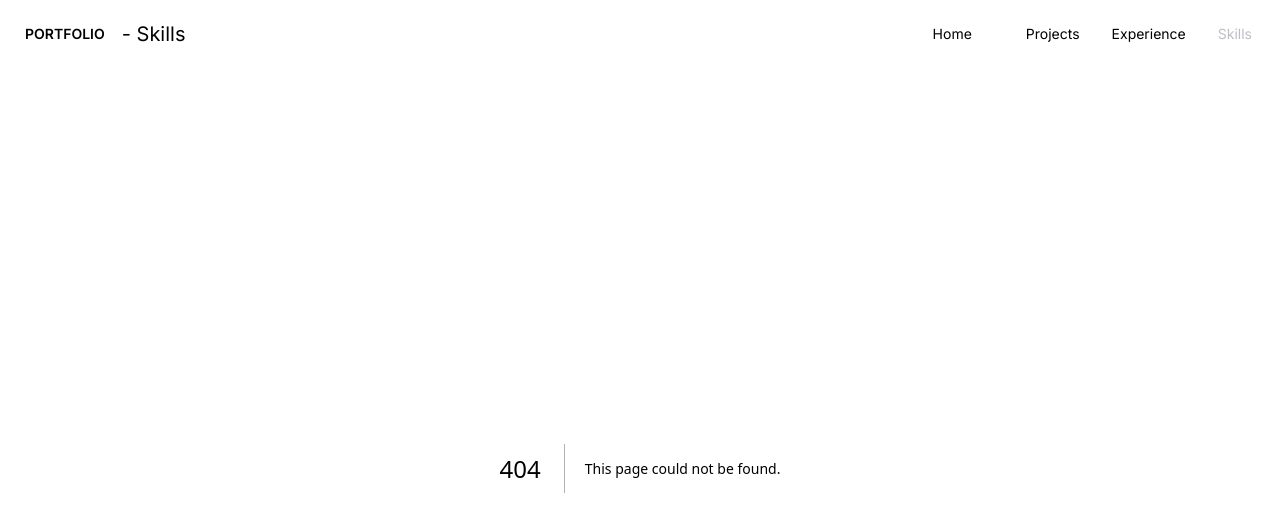
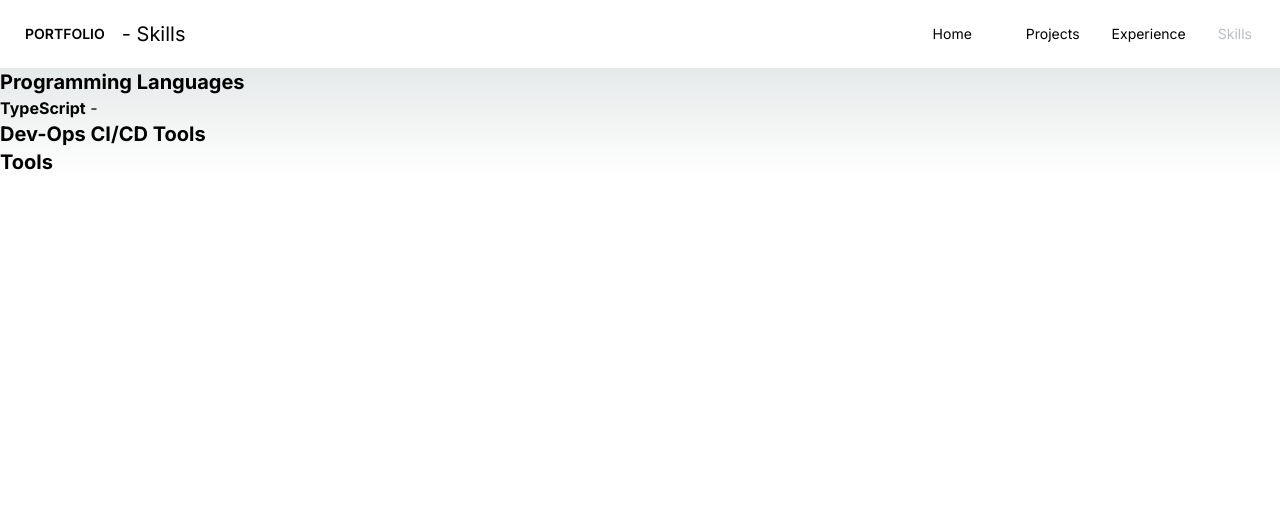
Before and after one commit to TomBebb/tomb-portfolio, a Next.js app: page /skills in a window 1280 px wide. Before the commit this address had no page. Shown: the top 532 px of the page. Built offline with nearby package versions, Linux system fonts and the light colour scheme; some icons are missing.

Commit message:
Add basic skills page

```diff
--- /dev/null
+++ b/src/app/skills/page.tsx
@@ -0,0 +1,51 @@
+import { useMemo } from "react"
+
+type SkillType =
+    | 'lang'
+    | 'devops'
+    | 'tool'
+
+interface Skill {
+    type: SkillType
+    name: string
+    desc: string
+
+}
+const skillTypeNames: Record<SkillType, string> = {
+    lang: "Programming Languages",
+    devops: "Dev-Ops CI/CD Tools",
+    tool: "Tools"
+}
+const skillTypes: SkillType[] = Object.keys(skillTypeNames) as SkillType[];
+
+const mySkills:  Skill[] = [
+    {
+        type: "lang",
+        name: "TypeScript",
+        desc: ""
+    },
+]
+
+interface MappedSkills {
+    type: SkillType
+    skills: Skill[]
+}
+export default function () {
+    const mapped = useMemo<MappedSkills[]>(() => (skillTypes)
+        .map(v => ({ type: v, skills: mySkills.filter(s => s.type === v) })), [mySkills, skillTypes])
+    return <div>
+        {mapped.map(s => <div>
+            <div className="font-bold text-xl">
+                {skillTypeNames[s.type]}
+            </div>
+            <div>
+                {s.skills.map(s => (
+                    <div>
+                        <span className="font-bold">{s.name}</span> - {s.desc}
+                    </div>
+                ))}
+            </div>
+        </div>)}
+
+    </div>
+}
```
